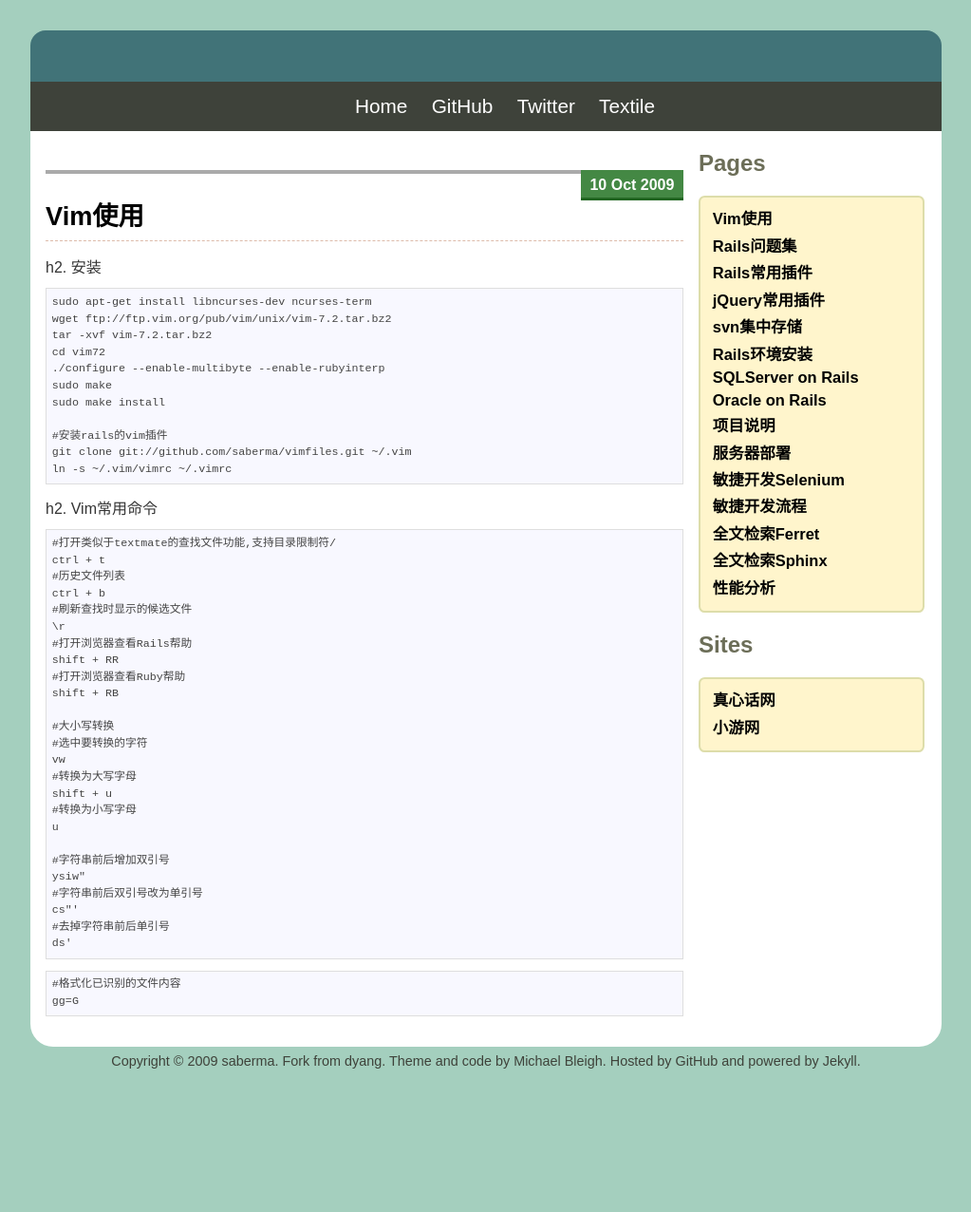
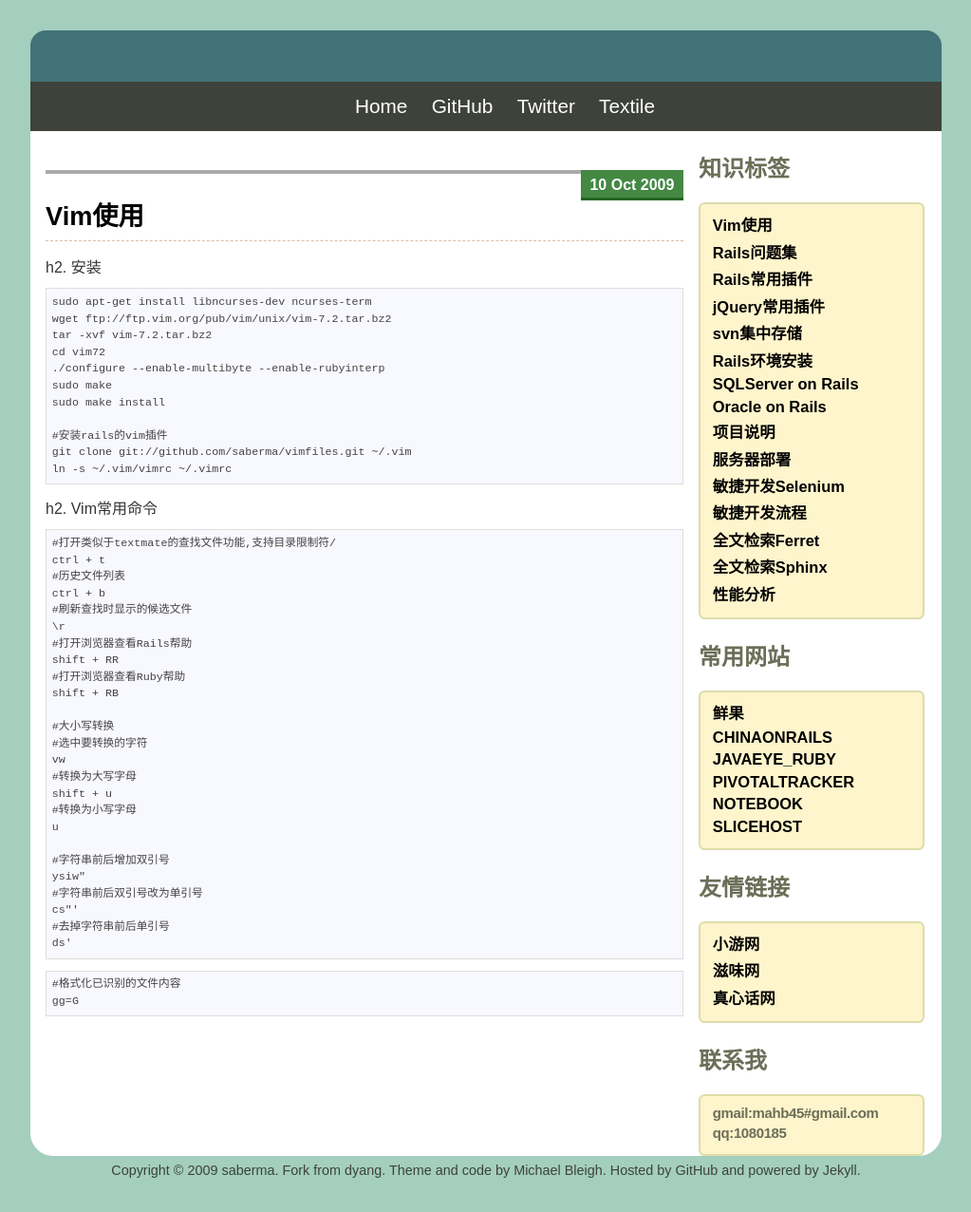
Before and after one commit to saberma/saberma.github.com, a Jekyll site: the page built from index.html, in a window 1280 px wide. Shown: the whole page at 95% size, without its empty margins (128-1151 px from the left). Built offline with Jekyll 4.4.1, drawn with Linux system fonts in a browser that asks for light colours; Markdown is read by kramdown in place of the engine named in the settings; before the commit the page ends 1161 px from its top, so only the background shows below that.

Commit message:
add links

```diff
--- a/_layouts/default.html
+++ b/_layouts/default.html
@@ -32,7 +32,7 @@ sub_title: %w(ruby rails agile web tdd}
           </div>
         </div>
         <div class='home_box' id='home_right'>
-          <h2>Pages</h2>
+          <h2>知识标签</h2>
           <div id='github-projects'>
             <div class="repo">
               {% for post in site.posts %}
@@ -40,11 +40,30 @@ sub_title: %w(ruby rails agile web tdd}
               {% endfor %}
             </div>
           </div>
-          <h2>Sites</h2>
+          <h2>常用网站</h2>
           <div id='github-projects'>
             <div class="repo">
+              <h3><a href="http://www.xiaoguo.com">鲜果</a></h3>
+              <h3><a href="http://www.chinaonrails.com">CHINAONRAILS</a></h3>
+              <h3><a href="http://ruby.javaeye.com">JAVAEYE_RUBY</a></h3>
+              <h3><a href="http://www.pivotaltracker.com">PIVOTALTRACKER</a></h3>
+              <h3><a href="http://www.google.com/notebook">NOTEBOOK</a></h3>
+              <h3><a href="http://www.slicehost.com">SLICEHOST</a></h3>
+            </div>
+          </div>
+          <h2>友情链接</h2>
+          <div id='github-projects'>
+            <div class="repo">
+              <h3><a href="http://www.55xiaoyou.com">小游网</a></h3>
+              <h3><a href="http://www.ziwee.cn">滋味网</a></h3>
               <h3><a href="http://www.55true.com">真心话网</a></h3>
-              <h3><a href="http://www.55xiaoyou.com">小游网</a></h3>
+            </div>
+          </div>
+          <h2>联系我</h2>
+          <div id='github-projects'>
+            <div class="repo">
+              <h3>gmail:mahb45#gmail.com</h3>
+              <h3>qq:1080185</h3>
             </div>
           </div>
         </div>
```
Also changed, not shown: 1 other file.
